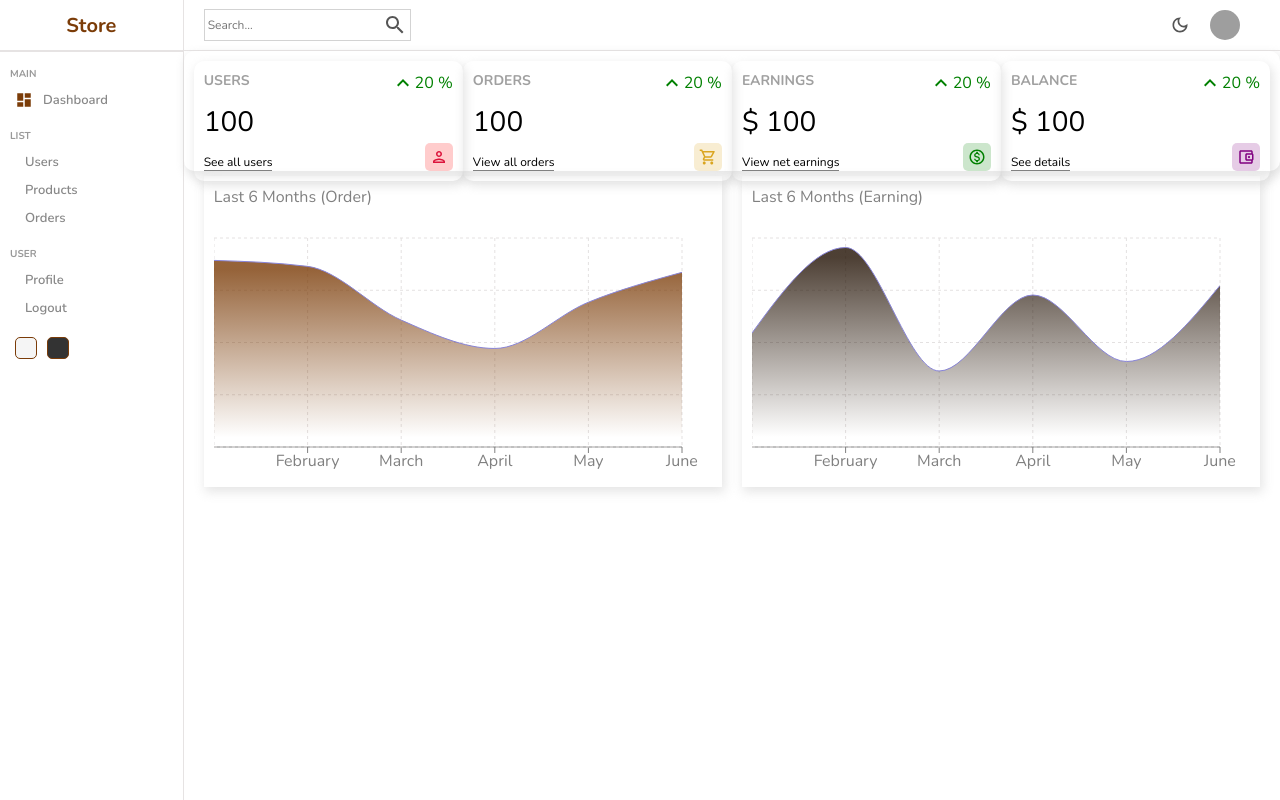
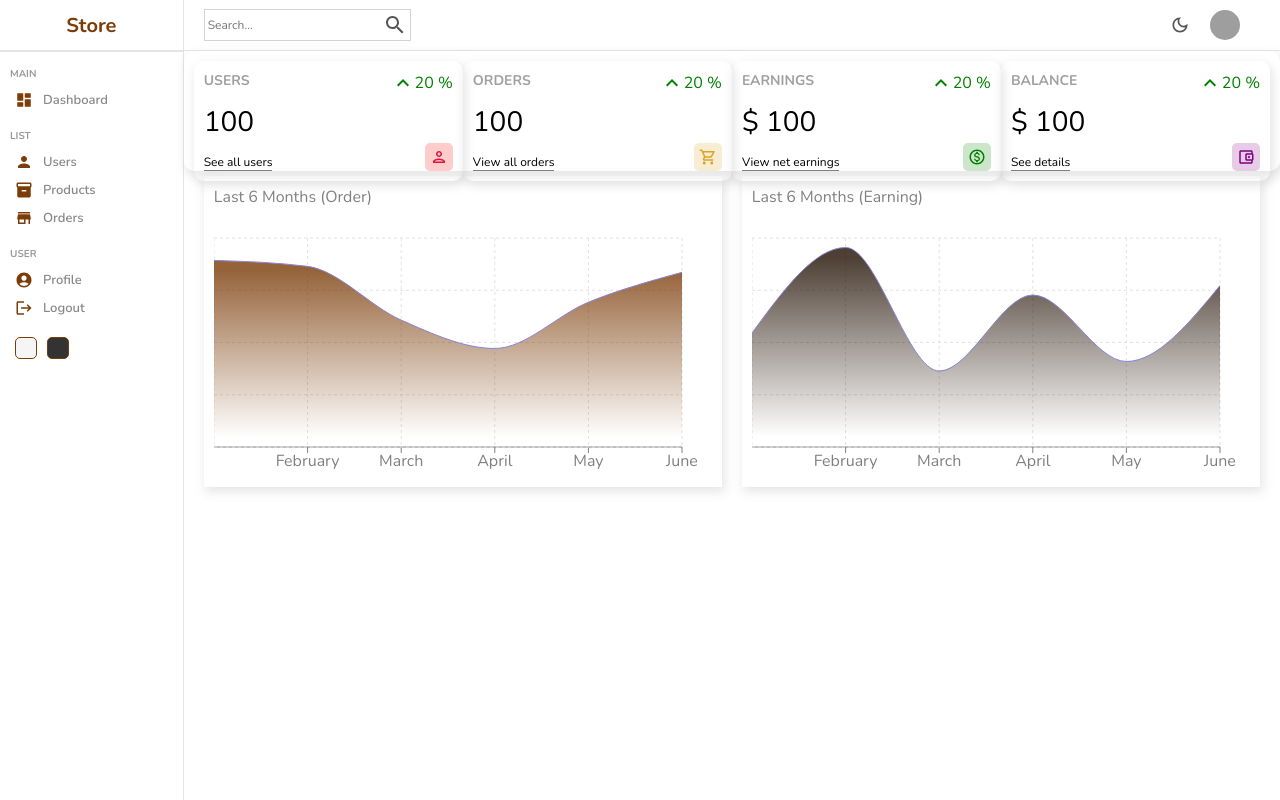
Before and after one commit to Zhorif240603/admin-ui, a React (Vite) app: page / in a window 1280 px wide. Built offline with nearby package versions, Linux system fonts and the light colour scheme; grey boxes are pictures that could not be loaded.

Commit message:
ubah teks di app

```diff
--- a/src/components/sidebar/Sidebar.jsx
+++ b/src/components/sidebar/Sidebar.jsx
@@ -1,6 +1,11 @@
 import "./sidebar.scss";
 import { Link } from "react-router-dom";
 import DashboardIcon from '@mui/icons-material/Dashboard';
+import PersonIcon from '@mui/icons-material/Person';
+import Inventory2Icon from '@mui/icons-material/Inventory2';
+import StoreIcon from '@mui/icons-material/Store';
+import AccountCircleIcon from '@mui/icons-material/AccountCircle';
+import LogoutIcon from '@mui/icons-material/Logout';
 
 const Sidebar = () => {
     return (
@@ -21,22 +26,27 @@ const Sidebar = () => {
       <p className="title">LIST</p>
       <Link to="/users">
         <li>
+        <PersonIcon className="icon" />
           <span>Users</span>
         </li>
       </Link>
       <Link to="/products">
         <li>
+        <Inventory2Icon className="icon" />
           <span>Products</span>
         </li>
       </Link>
       <li>
+      <StoreIcon className="icon" />
         <span>Orders</span>
       </li>
       <p className="title">USER</p>
       <li>
+      <AccountCircleIcon className="icon" />
         <span>Profile</span>
       </li>
       <li>
+      <LogoutIcon className="icon" />
         <span>Logout</span>
       </li>
     </ul>
```
